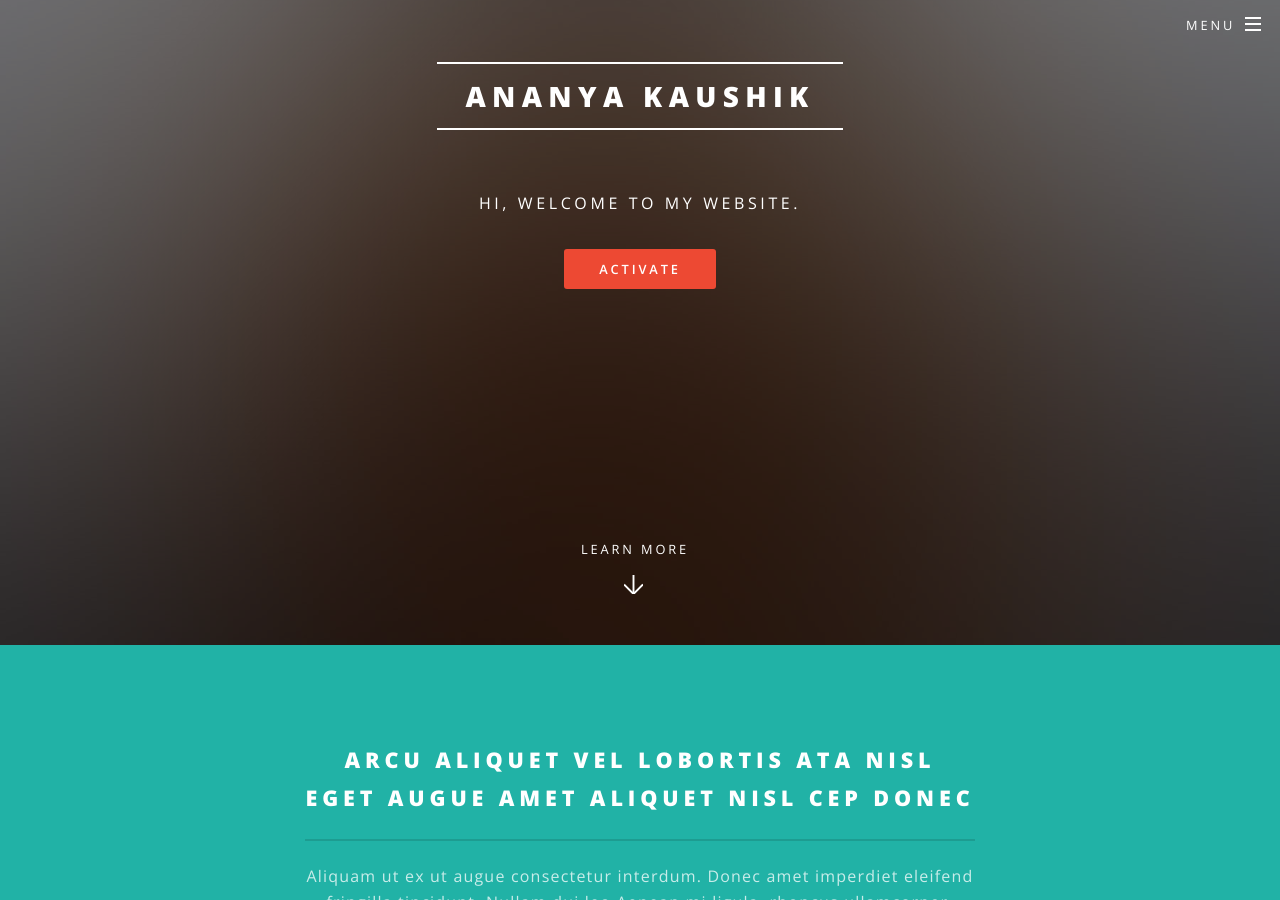
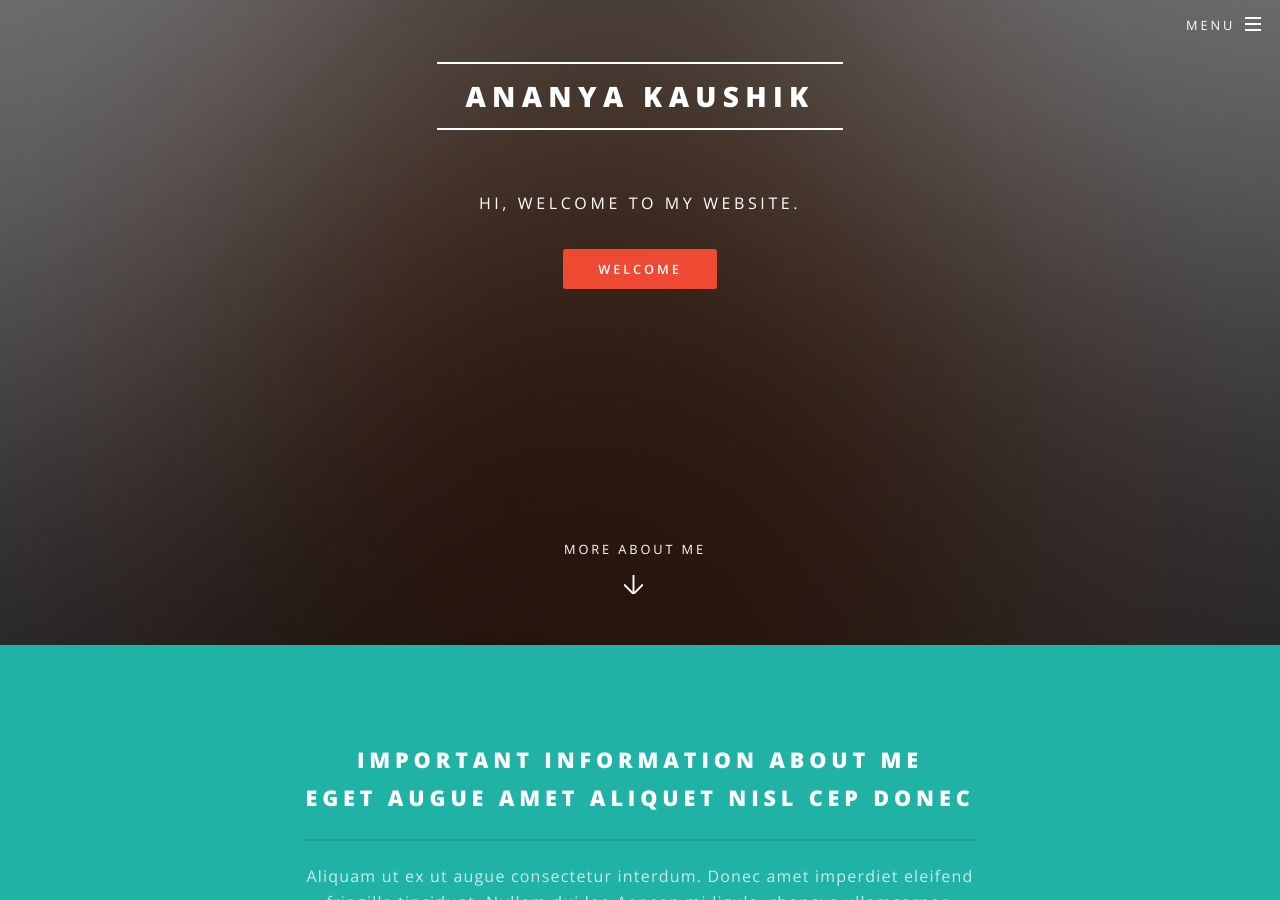
Before and after one commit to ananyakaushik48/ananyakaushik48.github.io, a Jekyll site: the page built from index.html, in a window 1280 px wide and 900 px high, scrolled down 255 px. Built offline with Jekyll 4.4.1, drawn with Linux system fonts in a browser that asks for light colours.

Commit message:
changed some shit

```diff
--- a/index.html
+++ b/index.html
@@ -7,17 +7,17 @@
 							<h2>{{ site.title }}</h2>
 							<p>{{ site.description | markdownify }}</p>
 							<ul class="actions">
-								<li><a href="#" class="button special">Activate</a></li>
+								<li><a href="#" class="button special">Welcome</a></li>
 							</ul>
 						</div>
-						<a href="#one" class="more scrolly">Learn More</a>
+						<a href="#one" class="more scrolly">More About Me</a>
 					</section>
 
 				<!-- One -->
 					<section id="one" class="wrapper style1 special">
 						<div class="inner">
 							<header class="major">
-								<h2>Arcu aliquet vel lobortis ata nisl<br />
+								<h2>Important Information About Me<br />
 								eget augue amet aliquet nisl cep donec</h2>
 								<p>Aliquam ut ex ut augue consectetur interdum. Donec amet imperdiet eleifend<br />
 								fringilla tincidunt. Nullam dui leo Aenean mi ligula, rhoncus ullamcorper.</p>
```
